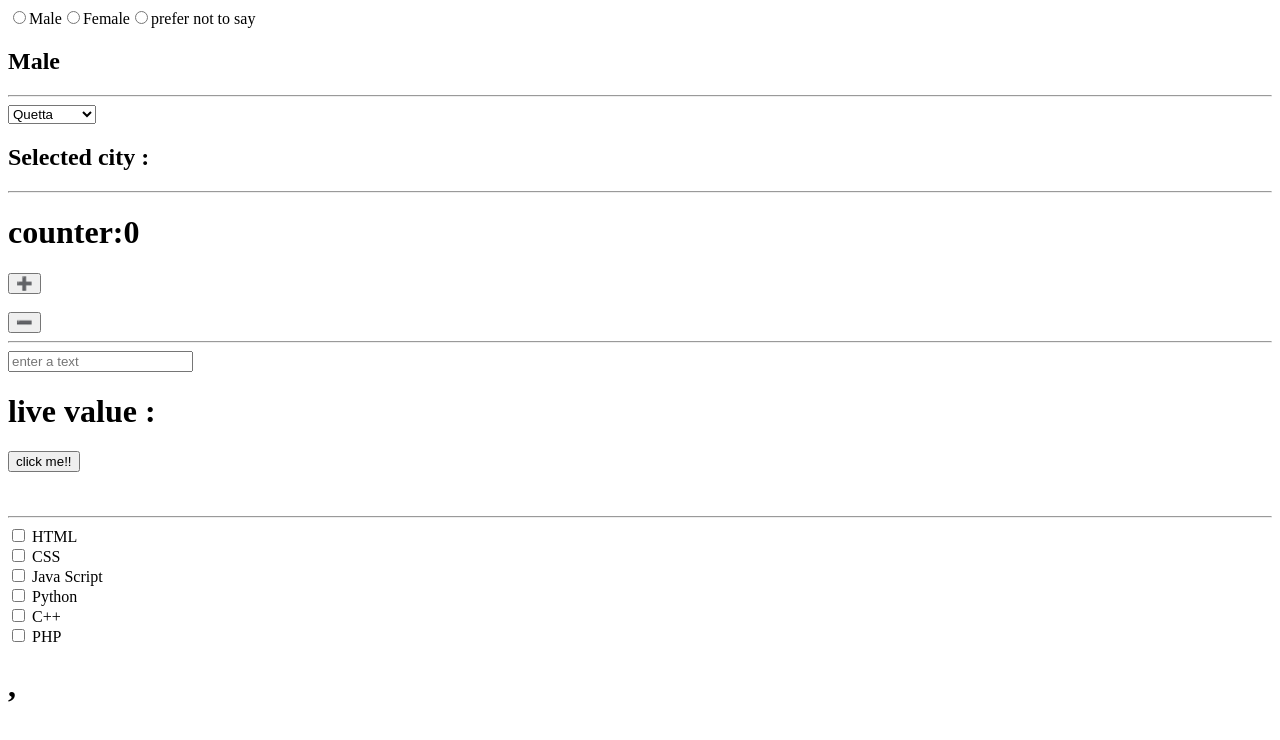
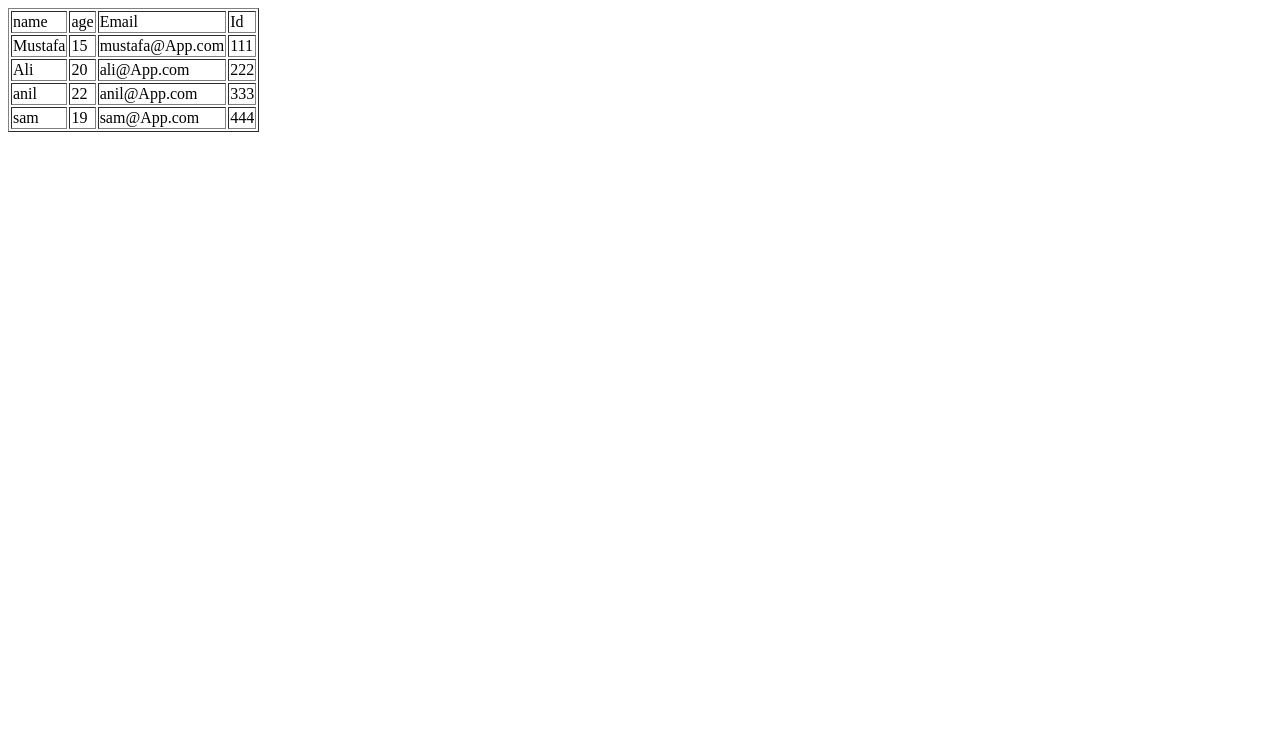
Before and after one commit to MustafaMemon0099/React-Practice, a React (Vite) app: page / in a window 1280 px wide. Shown: the top 740 px of the page. Built offline with nearby package versions, Linux system fonts and the light colour scheme.

Commit message:
make table using map func  loop

```diff
--- a/src/App.jsx
+++ b/src/App.jsx
@@ -1,41 +1,57 @@
-import React, { useState } from 'react'
-import Products from './Products';
-import Hello from './hello';
-import Skills from './Skills';
-
-
+import React from 'react'
+const userdata = [
+  {
+    name: 'Mustafa',
+    age : '15',
+    Email: "mustafa@App.com" ,
+    Id : "111"
+  },
+   {
+    name: 'Ali',
+    age : '20',
+    Email: "ali@App.com" ,
+    Id : "222"
+  },
+   {
+    name: 'anil',
+    age : '22',
+    Email: "anil@App.com" ,
+    Id : "333"
+  },
+   {
+    name: 'sam',
+    age : '19',
+    Email: "sam@App.com" ,
+    Id : "444"
+  },
+]
 function App() {
- const [gender , setgender] = useState("Male")
- const [city , setcity] = useState("")
   return (
     <div>
-      <input type='radio' name='gender' value = "Male" id='Male' onChange={(e)=>setgender(e.target.value)} chacked = {gender === "Male"}/>
-      <label htmlFor='Male'>Male</label>
-
-      <input type='radio' name='gender' value = "Female" id='Female' onChange={(e)=>setgender(e.target.value)} chacked = {gender === "Female"}/>
-       <label htmlFor='Female'>Female</label>
-
-       <input type='radio' name='gender' value = "prefer not to say" id='prefer not to say' onChange={(e)=>setgender(e.target.value)} chacked = {gender === "prefer not to say"}/>
-      <label htmlFor='prefer not to say'>prefer not to say</label>
-
-       <h2>{gender}</h2>
-       <hr></hr>
-       <select onChange={function(e){setcity (e.target.value)}} defaultValue={"Quetta"}>
-        <option value="Karachi">Karachi</option>
-        <option value="Lahore">Lahore</option>
-        <option value="Islamabad">Islamabad</option>
-        <option value="Quetta">Quetta</option>
-        <option value="Rawalpindi">Rawalpindi</option>
-       </select>
-       <h2>Selected city : {city}</h2>
-      <hr></hr>
-      <Products/>
-      <hr></hr>
-        <Hello/>
-        <br /><br /><hr />
-        <Skills></Skills>
+      <table border="1">
+        <thead>
+          <tr>
+            <td>name</td>
+            <td>age</td>
+            <td>Email</td>
+            <td>Id</td>
+          </tr>
+        </thead>
+        <tbody>
+          {
+            userdata.map((user)=>(
+            <tr>
+              <td>{user.name}</td>
+              <td>{user.age}</td>
+              <td>{user.Email}</td>
+              <td>{user.Id}</td>
+            </tr>
+            ))
+          }
+        </tbody>
+      </table>
     </div>
-  );
+  )
 }
 
-export default App;
+export default App
```
